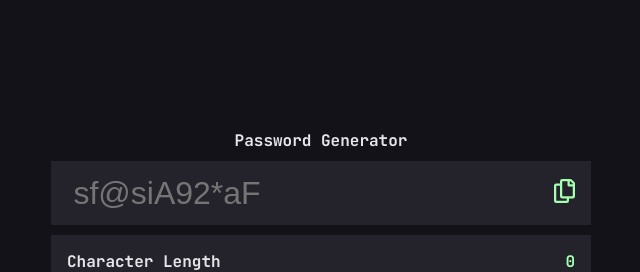
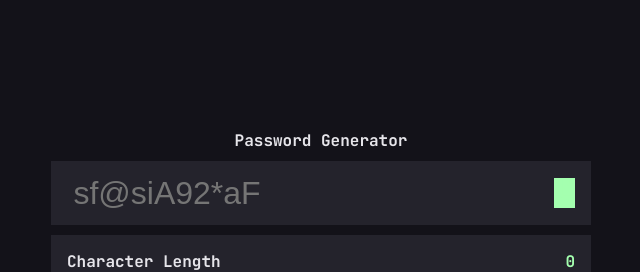
Before and after one commit to Jhay-Great/passwordGen, an Angular app: page / in a window 1280 px wide. Shown: the top 272 px of the page, without its empty margins (319-959 px from the left). Built offline with nearby package versions, Linux system fonts and the light colour scheme.

Commit message:
feature: copy to clipboard working

```diff
--- a/src/app/app.component.html
+++ b/src/app/app.component.html
@@ -3,7 +3,9 @@
 <section class="display_section">
   <input type="text" [placeholder]="placeholderText" [value]="generatedPassword ? generatedPassword : ''"  readonly/>
   <div class="copy-container">
-    <svg width="21" height="24" xmlns="http://www.w3.org/2000/svg"><path d="M20.341 3.091 17.909.659A2.25 2.25 0 0 0 16.319 0H8.25A2.25 2.25 0 0 0 6 2.25V4.5H2.25A2.25 2.25 0 0 0 0 6.75v15A2.25 2.25 0 0 0 2.25 24h10.5A2.25 2.25 0 0 0 15 21.75V19.5h3.75A2.25 2.25 0 0 0 21 17.25V4.682a2.25 2.25 0 0 0-.659-1.591ZM12.469 21.75H2.53a.281.281 0 0 1-.281-.281V7.03a.281.281 0 0 1 .281-.281H6v10.5a2.25 2.25 0 0 0 2.25 2.25h4.5v1.969a.282.282 0 0 1-.281.281Zm6-4.5H8.53a.281.281 0 0 1-.281-.281V2.53a.281.281 0 0 1 .281-.281H13.5v4.125c0 .621.504 1.125 1.125 1.125h4.125v9.469a.282.282 0 0 1-.281.281Zm.281-12h-3v-3h.451c.075 0 .147.03.2.082L18.667 4.6a.283.283 0 0 1 .082.199v.451Z" fill="#A4FFAF"/></svg>    <p></p>
+    <button (click)="copyToClipboard(generatedPassword)">
+      <svg width="21" height="24" xmlns="http://www.w3.org/2000/svg"><path d="M20.341 3.091 17.909.659A2.25 2.25 0 0 0 16.319 0H8.25A2.25 2.25 0 0 0 6 2.25V4.5H2.25A2.25 2.25 0 0 0 0 6.75v15A2.25 2.25 0 0 0 2.25 24h10.5A2.25 2.25 0 0 0 15 21.75V19.5h3.75A2.25 2.25 0 0 0 21 17.25V4.682a2.25 2.25 0 0 0-.659-1.591ZM12.469 21.75H2.53a.281.281 0 0 1-.281-.281V7.03a.281.281 0 0 1 .281-.281H6v10.5a2.25 2.25 0 0 0 2.25 2.25h4.5v1.969a.282.282 0 0 1-.281.281Zm6-4.5H8.53a.281.281 0 0 1-.281-.281V2.53a.281.281 0 0 1 .281-.281H13.5v4.125c0 .621.504 1.125 1.125 1.125h4.125v9.469a.282.282 0 0 1-.281.281Zm.281-12h-3v-3h.451c.075 0 .147.03.2.082L18.667 4.6a.283.283 0 0 1 .082.199v.451Z" fill="#A4FFAF"/></svg>    <p></p>
+    </button>
     @if (copied) {
       <p>copied</p>
 
--- a/src/app/app.component.scss
+++ b/src/app/app.component.scss
@@ -39,6 +39,14 @@ h1 {
         input::placeholder {
             color: $bg-placeholder;
 
+        }
+    }
+    .copy-container {
+
+        button {
+            display: block;
+            width: fit-content;
+            height: fit-content;
         }
     }
 }
--- a/src/app/app.component.ts
+++ b/src/app/app.component.ts
@@ -119,4 +119,11 @@ export class AppComponent implements OnInit {
 
   }
 
+
+  async copyToClipboard (text:string) {
+    await navigator.clipboard.writeText(text);
+    // console.log(string);
+  }
+
+
 }
```
Also changed, not shown: src/assets/icon-copy.svg.
